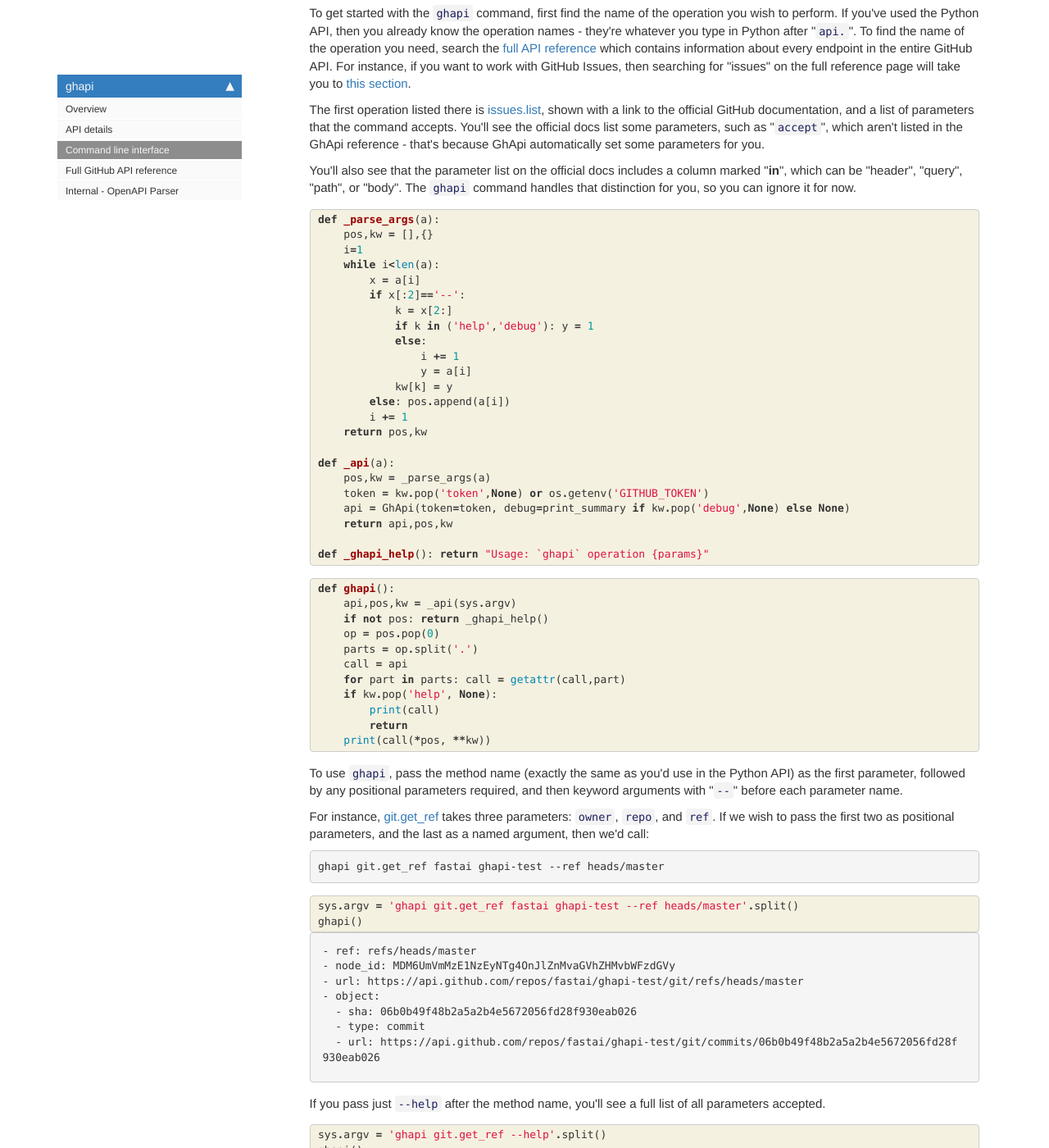
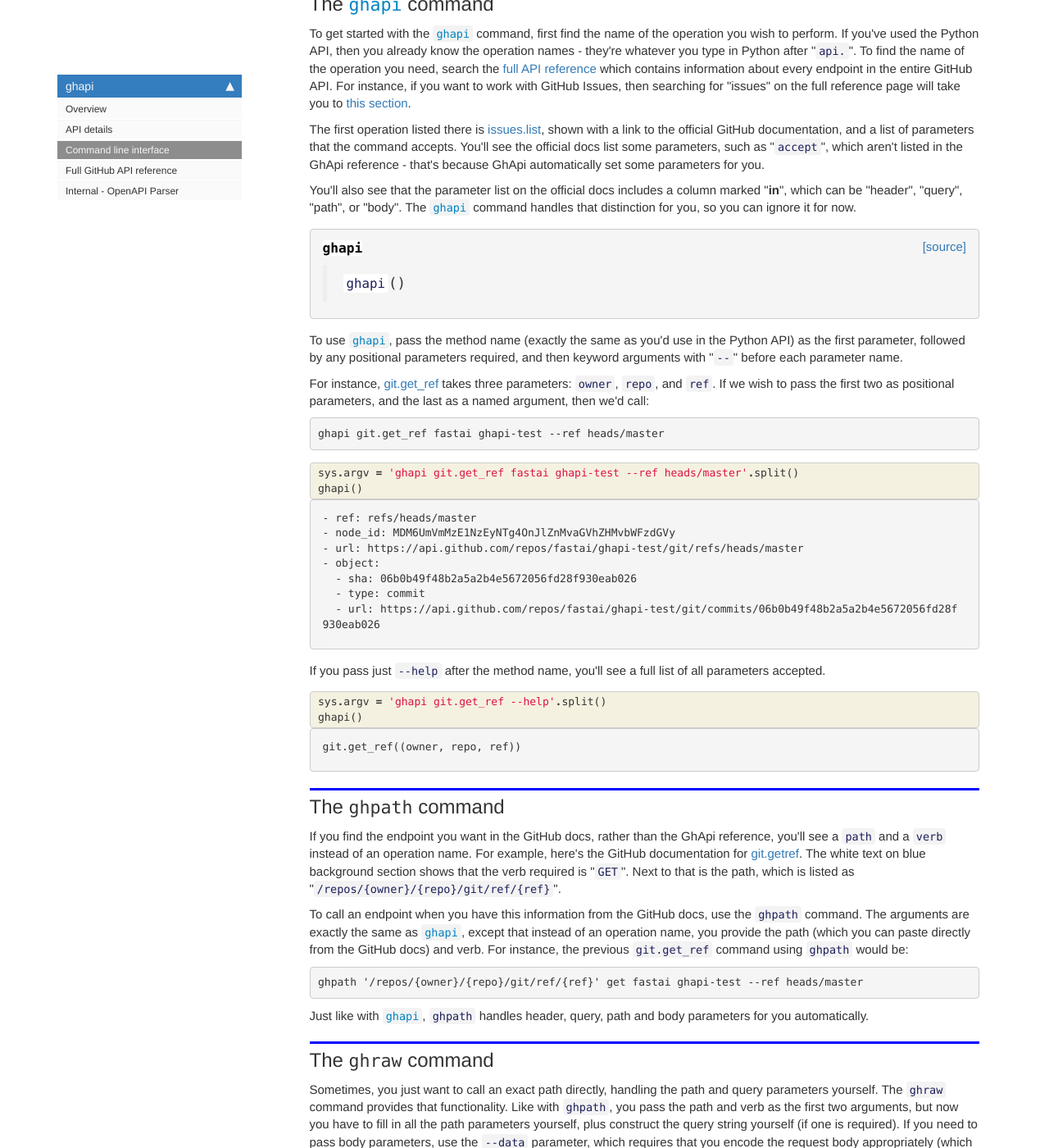
Before and after one commit to fastai/ghapi, a Jekyll site: the page built from docs/cli.html, in a window 1280 px wide and 1400 px high, scrolled down 655 px. Shown: the whole window at 82% size. Built offline with Jekyll 4.4.1, drawn with Linux system fonts in a browser that asks for light colours; nearby versions of some CDN libraries; comment, search, counter and statistics services are not loaded.

Commit message:
ghapi cli

```diff
--- a/docs/cli.html
+++ b/docs/cli.html
@@ -39,7 +39,7 @@ nb_path: "01_cli.ipynb"
 <div class="cell border-box-sizing text_cell rendered"><div class="inner_cell">
 <div class="text_cell_render border-box-sizing rendered_html">
 <p>You can use <a href="/core.html#GhApi"><code>GhApi</code></a> via the command line, and can access nearly everything in the <a href="https://docs.github.com/en/free-pro-team@latest/rest">GitHub API</a>.</p>
-<p>There are three commands provided. For most people, <code>ghapi</code> will be the easiest to use. All three commands take the following parameters:</p>
+<p>There are three commands provided. For most people, <a href="/cli.html#ghapi"><code>ghapi</code></a> will be the easiest to use. All three commands take the following parameters:</p>
 <ul>
 <li><code>--help</code>: list all parameters to this command and endpoint</li>
 <li><code>--headers</code>: A list of extra headers to pass, JSON-encoded</li>
@@ -53,15 +53,15 @@ nb_path: "01_cli.ipynb"
 </div>
 <div class="cell border-box-sizing text_cell rendered"><div class="inner_cell">
 <div class="text_cell_render border-box-sizing rendered_html">
-<h2 id="The-ghapi-command">The <code>ghapi</code> command<a class="anchor-link" href="#The-ghapi-command"> </a></h2>
+<h2 id="The-ghapi-command">The <a href="/cli.html#ghapi"><code>ghapi</code></a> command<a class="anchor-link" href="#The-ghapi-command"> </a></h2>
 </div>
 </div>
 </div>
 <div class="cell border-box-sizing text_cell rendered"><div class="inner_cell">
 <div class="text_cell_render border-box-sizing rendered_html">
-<p>To get started with the <code>ghapi</code> command, first find the name of the operation you wish to perform. If you've used the Python API, then you already know the operation names - they're whatever you type in Python after "<code>api.</code>". To find the name of the operation you need, search the <a href="https://ghapi.fast.ai/fullapi.html">full API reference</a> which contains information about every endpoint in the entire GitHub API. For instance, if you want to work with GitHub Issues, then searching for "issues" on the full reference page will take you to <a href="https://ghapi.fast.ai/fullapi.html#issues">this section</a>.</p>
+<p>To get started with the <a href="/cli.html#ghapi"><code>ghapi</code></a> command, first find the name of the operation you wish to perform. If you've used the Python API, then you already know the operation names - they're whatever you type in Python after "<code>api.</code>". To find the name of the operation you need, search the <a href="https://ghapi.fast.ai/fullapi.html">full API reference</a> which contains information about every endpoint in the entire GitHub API. For instance, if you want to work with GitHub Issues, then searching for "issues" on the full reference page will take you to <a href="https://ghapi.fast.ai/fullapi.html#issues">this section</a>.</p>
 <p>The first operation listed there is <a href="https://docs.github.com/en/free-pro-team@latest/rest/reference/issues#list-issues-assigned-to-the-authenticated-user">issues.list</a>, shown with a link to the official GitHub documentation, and a list of parameters that the command accepts. You'll see the official docs list some parameters, such as "<code>accept</code>", which aren't listed in the GhApi reference - that's because GhApi automatically set some parameters for you.</p>
-<p>You'll also see that the parameter list on the official docs includes a column marked "<strong>in</strong>", which can be "header", "query", "path", or "body". The <code>ghapi</code> command handles that distinction for you, so you can ignore it for now.</p>
+<p>You'll also see that the parameter list on the official docs includes a column marked "<strong>in</strong>", which can be "header", "query", "path", or "body". The <a href="/cli.html#ghapi"><code>ghapi</code></a> command handles that distinction for you, so you can ignore it for now.</p>
 
 </div>
 </div>
@@ -69,36 +69,28 @@ nb_path: "01_cli.ipynb"
     {% raw %}
 
 <div class="cell border-box-sizing code_cell rendered">
-<div class="input">
 
-<div class="inner_cell">
-    <div class="input_area">
-<div class=" highlight hl-ipython3"><pre><span></span><span class="k">def</span> <span class="nf">_parse_args</span><span class="p">(</span><span class="n">a</span><span class="p">):</span>
-    <span class="n">pos</span><span class="p">,</span><span class="n">kw</span> <span class="o">=</span> <span class="p">[],{}</span>
-    <span class="n">i</span><span class="o">=</span><span class="mi">1</span>
-    <span class="k">while</span> <span class="n">i</span><span class="o">&lt;</span><span class="nb">len</span><span class="p">(</span><span class="n">a</span><span class="p">):</span>
-        <span class="n">x</span> <span class="o">=</span> <span class="n">a</span><span class="p">[</span><span class="n">i</span><span class="p">]</span>
-        <span class="k">if</span> <span class="n">x</span><span class="p">[:</span><span class="mi">2</span><span class="p">]</span><span class="o">==</span><span class="s1">&#39;--&#39;</span><span class="p">:</span>
-            <span class="n">k</span> <span class="o">=</span> <span class="n">x</span><span class="p">[</span><span class="mi">2</span><span class="p">:]</span>
-            <span class="k">if</span> <span class="n">k</span> <span class="ow">in</span> <span class="p">(</span><span class="s1">&#39;help&#39;</span><span class="p">,</span><span class="s1">&#39;debug&#39;</span><span class="p">):</span> <span class="n">y</span> <span class="o">=</span> <span class="mi">1</span>
-            <span class="k">else</span><span class="p">:</span>
-                <span class="n">i</span> <span class="o">+=</span> <span class="mi">1</span>
-                <span class="n">y</span> <span class="o">=</span> <span class="n">a</span><span class="p">[</span><span class="n">i</span><span class="p">]</span>
-            <span class="n">kw</span><span class="p">[</span><span class="n">k</span><span class="p">]</span> <span class="o">=</span> <span class="n">y</span>
-        <span class="k">else</span><span class="p">:</span> <span class="n">pos</span><span class="o">.</span><span class="n">append</span><span class="p">(</span><span class="n">a</span><span class="p">[</span><span class="n">i</span><span class="p">])</span>
-        <span class="n">i</span> <span class="o">+=</span> <span class="mi">1</span>
-    <span class="k">return</span> <span class="n">pos</span><span class="p">,</span><span class="n">kw</span>
+</div>
+    {% endraw %}
 
-<span class="k">def</span> <span class="nf">_api</span><span class="p">(</span><span class="n">a</span><span class="p">):</span>
-    <span class="n">pos</span><span class="p">,</span><span class="n">kw</span> <span class="o">=</span> <span class="n">_parse_args</span><span class="p">(</span><span class="n">a</span><span class="p">)</span>
-    <span class="n">token</span> <span class="o">=</span> <span class="n">kw</span><span class="o">.</span><span class="n">pop</span><span class="p">(</span><span class="s1">&#39;token&#39;</span><span class="p">,</span><span class="kc">None</span><span class="p">)</span> <span class="ow">or</span> <span class="n">os</span><span class="o">.</span><span class="n">getenv</span><span class="p">(</span><span class="s1">&#39;GITHUB_TOKEN&#39;</span><span class="p">)</span>
-    <span class="n">api</span> <span class="o">=</span> <span class="n">GhApi</span><span class="p">(</span><span class="n">token</span><span class="o">=</span><span class="n">token</span><span class="p">,</span> <span class="n">debug</span><span class="o">=</span><span class="n">print_summary</span> <span class="k">if</span> <span class="n">kw</span><span class="o">.</span><span class="n">pop</span><span class="p">(</span><span class="s1">&#39;debug&#39;</span><span class="p">,</span><span class="kc">None</span><span class="p">)</span> <span class="k">else</span> <span class="kc">None</span><span class="p">)</span>
-    <span class="k">return</span> <span class="n">api</span><span class="p">,</span><span class="n">pos</span><span class="p">,</span><span class="n">kw</span>
+    {% raw %}
 
-<span class="k">def</span> <span class="nf">_ghapi_help</span><span class="p">():</span> <span class="k">return</span> <span class="s2">&quot;Usage: `ghapi` operation </span><span class="si">{params}</span><span class="s2">&quot;</span>
-</pre></div>
+<div class="cell border-box-sizing code_cell rendered">
 
-    </div>
+<div class="output_wrapper">
+<div class="output">
+
+<div class="output_area">
+
+
+<div class="output_markdown rendered_html output_subarea ">
+<h4 id="ghapi" class="doc_header"><code>ghapi</code><a href="https://github.com/fastai/ghapi/tree/master/ghapi/cli.py#L36" class="source_link" style="float:right">[source]</a></h4><blockquote><p><code>ghapi</code>()</p>
+</blockquote>
+
+</div>
+
+</div>
+
 </div>
 </div>
 
@@ -108,33 +100,13 @@ nb_path: "01_cli.ipynb"
     {% raw %}
 
 <div class="cell border-box-sizing code_cell rendered">
-<div class="input">
-
-<div class="inner_cell">
-    <div class="input_area">
-<div class=" highlight hl-ipython3"><pre><span></span><span class="k">def</span> <span class="nf">ghapi</span><span class="p">():</span>
-    <span class="n">api</span><span class="p">,</span><span class="n">pos</span><span class="p">,</span><span class="n">kw</span> <span class="o">=</span> <span class="n">_api</span><span class="p">(</span><span class="n">sys</span><span class="o">.</span><span class="n">argv</span><span class="p">)</span>
-    <span class="k">if</span> <span class="ow">not</span> <span class="n">pos</span><span class="p">:</span> <span class="k">return</span> <span class="n">_ghapi_help</span><span class="p">()</span>
-    <span class="n">op</span> <span class="o">=</span> <span class="n">pos</span><span class="o">.</span><span class="n">pop</span><span class="p">(</span><span class="mi">0</span><span class="p">)</span>
-    <span class="n">parts</span> <span class="o">=</span> <span class="n">op</span><span class="o">.</span><span class="n">split</span><span class="p">(</span><span class="s1">&#39;.&#39;</span><span class="p">)</span>
-    <span class="n">call</span> <span class="o">=</span> <span class="n">api</span>
-    <span class="k">for</span> <span class="n">part</span> <span class="ow">in</span> <span class="n">parts</span><span class="p">:</span> <span class="n">call</span> <span class="o">=</span> <span class="nb">getattr</span><span class="p">(</span><span class="n">call</span><span class="p">,</span><span class="n">part</span><span class="p">)</span>
-    <span class="k">if</span> <span class="n">kw</span><span class="o">.</span><span class="n">pop</span><span class="p">(</span><span class="s1">&#39;help&#39;</span><span class="p">,</span> <span class="kc">None</span><span class="p">):</span>
-        <span class="nb">print</span><span class="p">(</span><span class="n">call</span><span class="p">)</span>
-        <span class="k">return</span>
-    <span class="nb">print</span><span class="p">(</span><span class="n">call</span><span class="p">(</span><span class="o">*</span><span class="n">pos</span><span class="p">,</span> <span class="o">**</span><span class="n">kw</span><span class="p">))</span>
-</pre></div>
-
-    </div>
-</div>
-</div>
 
 </div>
     {% endraw %}
 
 <div class="cell border-box-sizing text_cell rendered"><div class="inner_cell">
 <div class="text_cell_render border-box-sizing rendered_html">
-<p>To use <code>ghapi</code>, pass the method name (exactly the same as you'd use in the Python API) as the first parameter, followed by any positional parameters required, and then keyword arguments with "<code>--</code>" before each parameter name.</p>
+<p>To use <a href="/cli.html#ghapi"><code>ghapi</code></a>, pass the method name (exactly the same as you'd use in the Python API) as the first parameter, followed by any positional parameters required, and then keyword arguments with "<code>--</code>" before each parameter name.</p>
 <p>For instance, <a href="https://ghapi.fast.ai/fullapi.html#git">git.get_ref</a> takes three parameters: <code>owner</code>, <code>repo</code>, and <code>ref</code>. If we wish to pass the first two as positional parameters, and the last as a named argument, then we'd call:</p>
 
 <pre><code>ghapi git.get_ref fastai ghapi-test --ref heads/master</code></pre>
@@ -228,10 +200,10 @@ nb_path: "01_cli.ipynb"
 <div class="cell border-box-sizing text_cell rendered"><div class="inner_cell">
 <div class="text_cell_render border-box-sizing rendered_html">
 <p>If you find the endpoint you want in the GitHub docs, rather than the GhApi reference, you'll see a <code>path</code> and a <code>verb</code> instead of an operation name. For example, here's the GitHub documentation for <a href="https://docs.github.com/en/free-pro-team@latest/rest/reference/git#get-a-reference">git.getref</a>. The white text on blue background section shows that the verb required is "<code>GET</code>". Next to that is the path, which is listed as "<code>/repos/{owner}/{repo}/git/ref/{ref}</code>".</p>
-<p>To call an endpoint when you have this information from the GitHub docs, use the <code>ghpath</code> command. The arguments are exactly the same as <code>ghapi</code>, except that instead of an operation name, you provide the path (which you can paste directly from the GitHub docs) and verb. For instance, the previous <code>git.get_ref</code> command using <code>ghpath</code> would be:</p>
+<p>To call an endpoint when you have this information from the GitHub docs, use the <code>ghpath</code> command. The arguments are exactly the same as <a href="/cli.html#ghapi"><code>ghapi</code></a>, except that instead of an operation name, you provide the path (which you can paste directly from the GitHub docs) and verb. For instance, the previous <code>git.get_ref</code> command using <code>ghpath</code> would be:</p>
 
 <pre><code>ghpath '/repos/{owner}/{repo}/git/ref/{ref}' get fastai ghapi-test --ref heads/master</code></pre>
-<p>Just like with <code>ghapi</code>, <code>ghpath</code> handles header, query, path and body parameters for you automatically.</p>
+<p>Just like with <a href="/cli.html#ghapi"><code>ghapi</code></a>, <code>ghpath</code> handles header, query, path and body parameters for you automatically.</p>
 
 </div>
 </div>
--- a/ghapi/_nbdev.py
+++ b/ghapi/_nbdev.py
@@ -18,6 +18,7 @@ index = {"GH_HOST": "00_core.ipynb",
          "GhApi.update_contents": "00_core.ipynb",
          "GhApi.enable_pages": "00_core.ipynb",
          "print_summary": "00_core.ipynb",
+         "ghapi": "01_cli.ipynb",
          "GH_OPENAPI_URL": "90_build_lib.ipynb",
          "build_funcs": "90_build_lib.ipynb",
          "GhMeta": "90_build_lib.ipynb"}
--- a/ghapi/core.py
+++ b/ghapi/core.py
@@ -56,7 +56,7 @@ class _GhVerb:
                                  for o in (self.route_ps,self.params,d)]
         return self.client(self.path, self.verb, headers=headers, route=route_p, query=query_p, data=data_p)
 
-    def __str__(self): return f'{self.tag}.{self.name}({signature(self)})'
+    def __str__(self): return f'{self.tag}.{self.name}{signature(self)}'
     @property
     def __signature__(self): return _mk_sig(self.route_ps, dict.fromkeys(self.params), self.data)
     __call__.__signature__ = __signature__
```
Also changed, not shown: docs/core.html (+5 -5 lines), ghapi/cli.py (+39 -1 lines), 3 other files.
